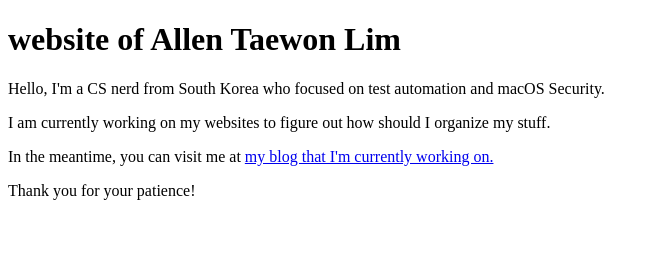
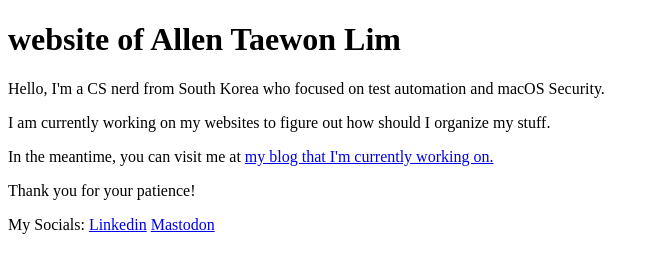
Before and after one commit to ATLKR/atlkr.github.io, a plain HTML site: page index.html in a window 1280 px wide. Shown: the whole page, without its empty margins (0-659 px from the left). Drawn offline with Linux system fonts and the light colour scheme.

Commit message:
updated socials

```diff
--- a/index.html
+++ b/index.html
@@ -8,5 +8,7 @@
 <p>In the meantime, you can visit me at <a href="https://atlkr.com/blog">my blog that I'm currently working on.</a> </p>
 <p>Thank you for your patience!</p>
 
+<p>My Socials: <a rel="me" href="https://www.linkedin.com/in/allen-taewon-lim/">Linkedin</a> <a rel="me" href="https://ieji.de/@atlkr">Mastodon</a> </p>
+
 </body>
 </html>
```
